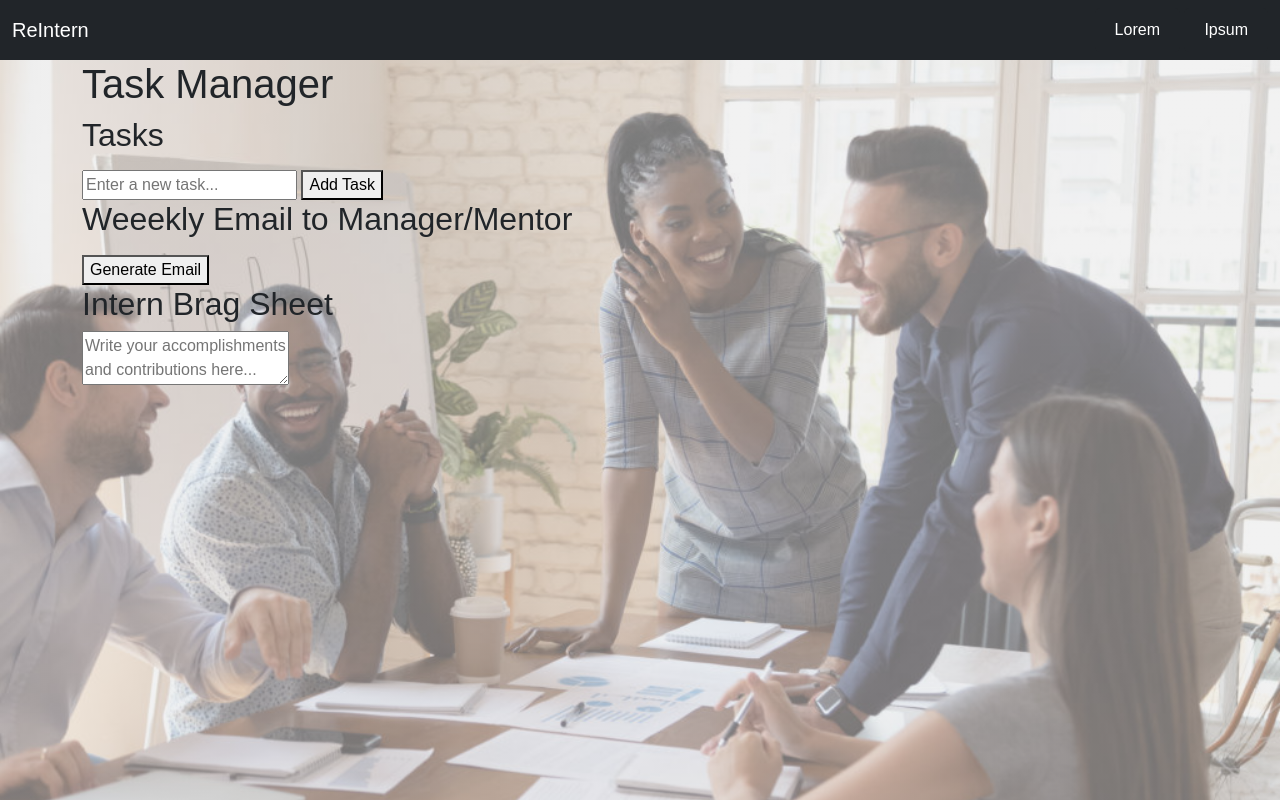
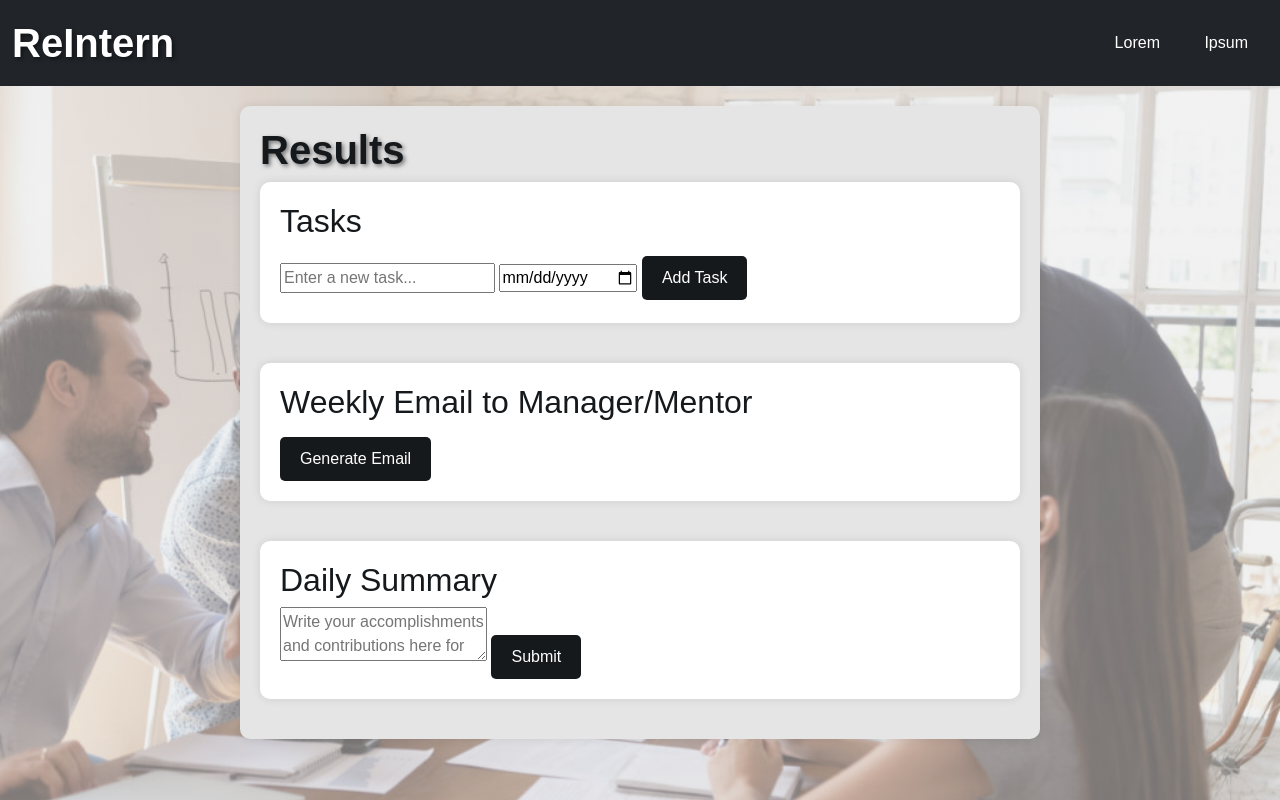
Before and after one commit to TheManWhoLikesToCode/ReIntern, a Flask app: page /results in a window 1280 px wide. Run offline with Flask 3, Linux system fonts and the light colour scheme.

Commit message:
Updated Results HTML and CSS

```diff
--- a/static/style.css
+++ b/static/style.css
@@ -116,7 +116,11 @@ form {
   font-size: 1em;
   margin-bottom: 5px;
 }
-
+.title {
+    font-size: 2.5em; /* Increase the size of the title */
+    font-weight: bold; /* Make the title bold */
+    text-shadow: 2px 2px 4px rgba(0, 0, 0, 0.5); /* Add a shadow to the title */
+  }
 .form-input {
   padding: 10px;
   border-radius: 5px;
@@ -131,3 +135,43 @@ form {
   flex-direction: column;
   align-items: center;
 }
+
+.container {
+  max-width: 800px;
+  margin: 20px auto; /* This will create a space at the top */
+  padding: 20px;
+  background-color: #e5e5e5;
+  border-radius: 10px;
+  box-shadow: 0px 0px 10px rgba(0, 0, 0, 0.1);
+}
+
+.task-container {
+  display: flex;
+  flex-direction: column;
+  gap: 20px; /* This will create a space between each task box */
+}
+
+.tasks,
+.email,
+.dailySummary {
+  padding: 20px;
+  background-color: #fff;
+  border-radius: 10px;
+  box-shadow: 0px 0px 10px rgba(0, 0, 0, 0.1);
+}
+
+h1,
+h2 {
+  color: #16191c;
+}
+
+.tasks,
+.email,
+.dailySummary {
+  margin-bottom: 20px;
+}
+
+#newTask,
+#taskDate {
+  margin-bottom: 10px;
+}
--- a/templates/layout_one.html
+++ b/templates/layout_one.html
@@ -8,7 +8,7 @@
         <nav>
             <div class="navbar bg-dark">
                 <div class="container-fluid">
-                    <a href={{ url_for('home') }} class="navbar-brand link_no_decoration" style="color: white;"> ReIntern </a>
+                    <a href={{ url_for('home') }} class="navbar-brand link_no_decoration title" style="color: white;"> ReIntern </a>
                     <div class="">
                         <button class="btn bg-dark dark_button_hover"> <a class="link_no_decoration light_text"> Lorem </a> </button>
                         <button class="btn bg-dark dark_button_hover"> <a class="link_no_decoration light_text"> Ipsum </a> </button>
--- a/templates/layout_two.html
+++ b/templates/layout_two.html
@@ -8,7 +8,7 @@
         <nav>
             <div class="navbar bg-dark">
                 <div class="container-fluid">
-                    <a href={{ url_for('home') }} class="navbar-brand link_no_decoration" style="color: white;"> ReIntern </a>
+                    <a href={{ url_for('home') }} class="navbar-brand link_no_decoration title" style="color: white;"> ReIntern </a>
                     <div class="">
                         <button class="btn bg-dark dark_button_hover"> <a class="link_no_decoration light_text"> Lorem </a> </button>
                         <button class="btn bg-dark dark_button_hover"> <a class="link_no_decoration light_text"> Ipsum </a> </button>
--- a/templates/results.html
+++ b/templates/results.html
@@ -1,5 +1,4 @@
 {% extends 'layout_two.html' %} {% block content %}
-<!-- html file for the results/dashboard page-->
 <!DOCTYPE html>
 <html lang="en">
   <head>
@@ -10,33 +9,36 @@
   </head>
   <body>
     <div class="container">
-      <h1>Task Manager</h1>
+      <h1 class="title">Results</h1>
+      <div class="task-container">
         <div class="tasks">
           <h2>Tasks</h2>
           <ul id="taskList">
             <!-- Tasks added here w/ JS -->
           </ul>
           <input type="text" id="newTask" placeholder="Enter a new task..." />
-        <button onclick="addTask()">Add Task</button>
+          <input type="date" id="taskDate" />
+          <button class="btn" onclick="addTask()">Add Task</button>
         </div>
 
         <div class="email">
-        <h2>Weeekly Email to Manager/Mentor</h2>
+          <h2>Weekly Email to Manager/Mentor</h2>
           <p id="emailContent"></p>
-        <button onclick="generateEmail()">Generate Email</button>
+          <button class="btn" onclick="generateEmail()">Generate Email</button>
         </div>
 
-      <div class="bragSheet">
-        <h2>Intern Brag Sheet</h2>
+        <div class="dailySummary">
+          <h2>Daily Summary</h2>
           <textarea
-          id="bragSheetContent"
-          placeholder="Write your accomplishments and contributions here..."
+            id="dailySummary"
+            placeholder="Write your accomplishments and contributions here for the day here."
           ></textarea>
+          <button class="btn" onclick="submitSummary()">Submit</button>
+        </div>
       </div>
     </div>
 
     <script src="script.js"></script>
   </body>
 </html>
-
 {% endblock content %}
```
Lines whose indentation alone changed are shown as unchanged.
